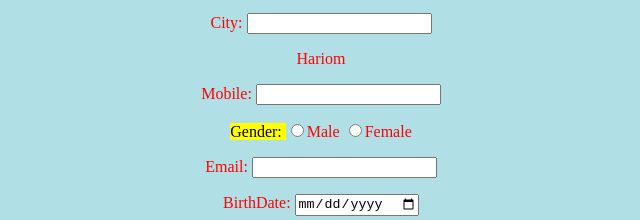
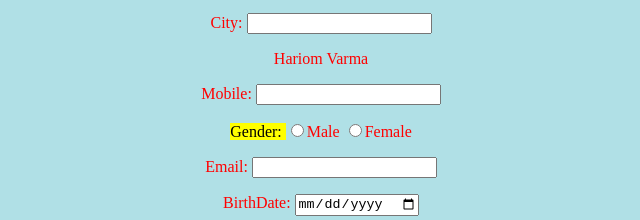
Before and after one commit to hari-v-eq/Test_hub, a plain HTML site: page index.htm in a window 1280 px wide. Shown: the part 223-443 px from the top of the page, 319-959 px from the left. Drawn offline with Linux system fonts and the light colour scheme.

Commit message:
Name change

```diff
--- a/index.htm
+++ b/index.htm
@@ -26,7 +26,7 @@
 
                 <p><label> Last name: <input name="lasttname"/></label></p>
 		<p><label> City: <input name="City"/></label></p>
-        <p>Hariom</p>
+        <p>Hariom Varma</p>
 		<p><label> Mobile: <input name="Mobile"/></label></p>
 
                 <!-- Label and radio button field -->
```
